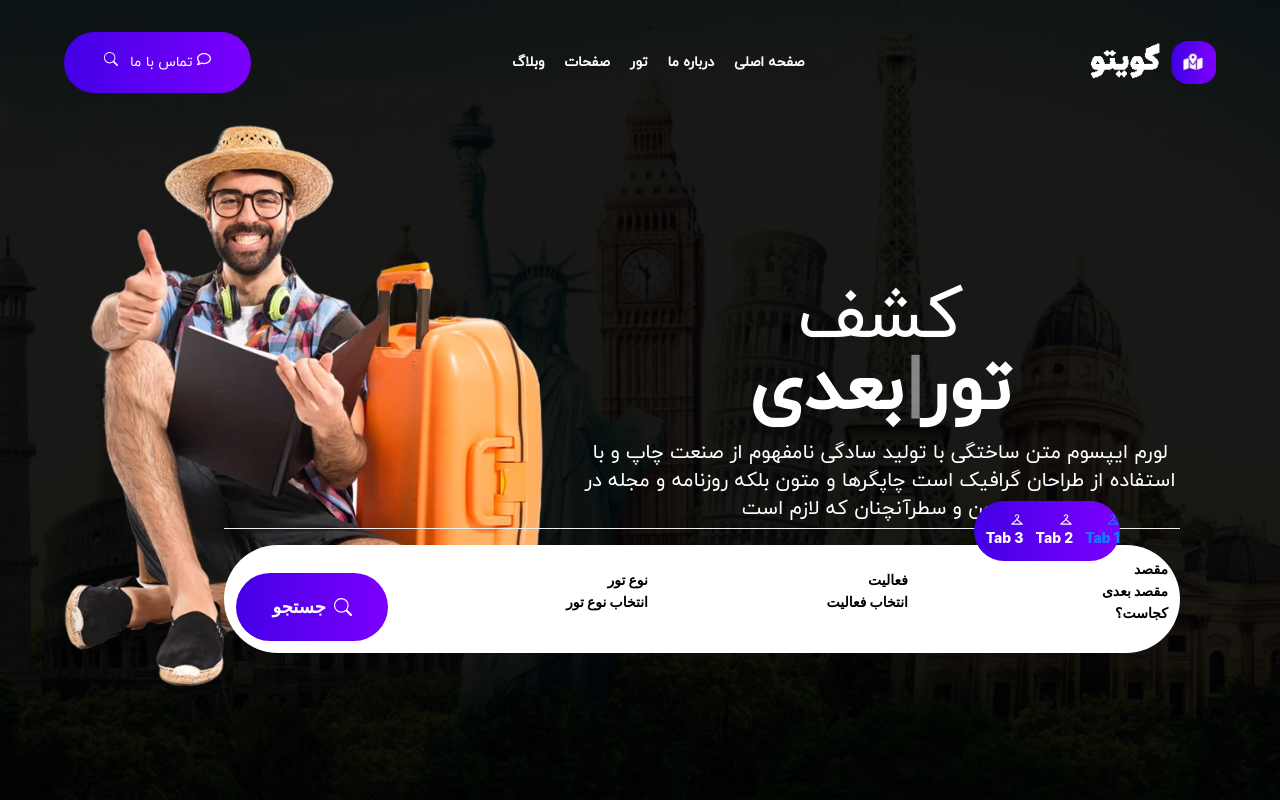
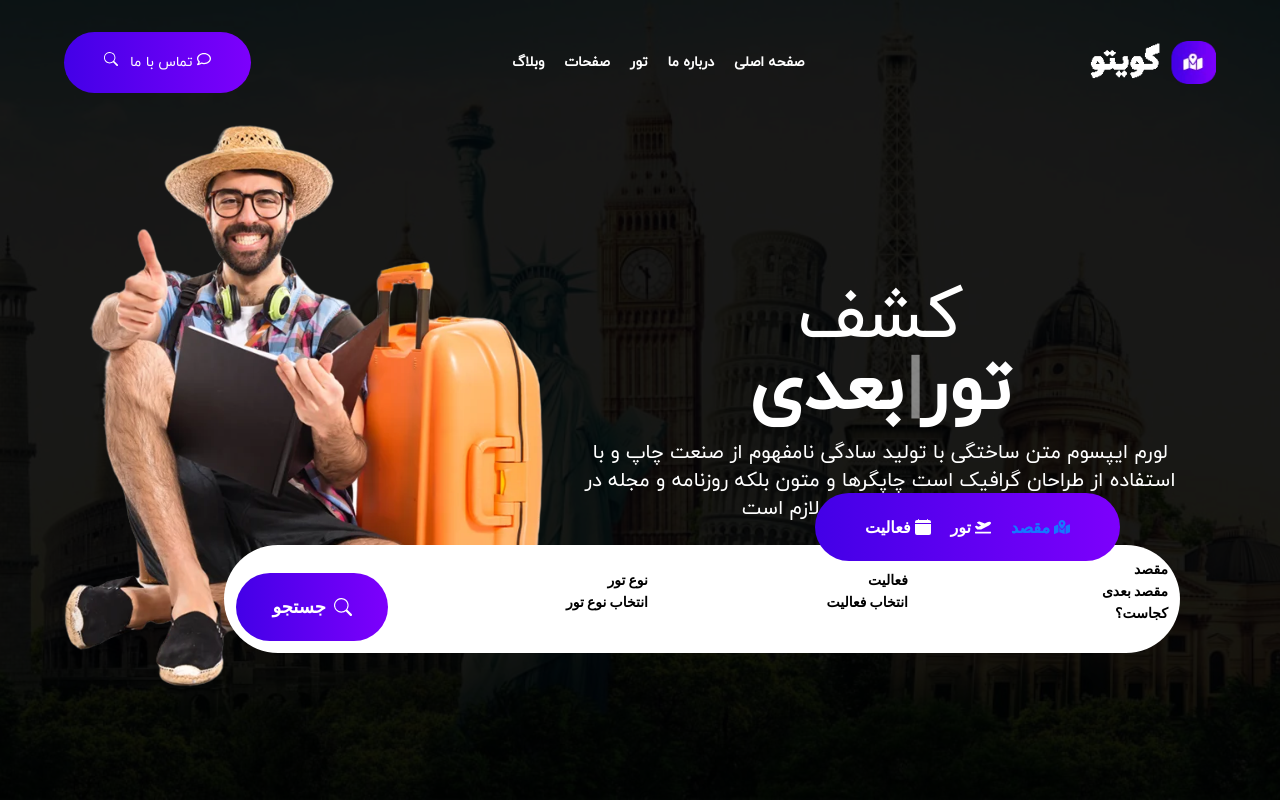
Before and after one commit to shivarahimi/tourism_project, a Next.js app: page / in a window 1280 px wide. Shown: the top 800 px of the page. Built offline with nearby package versions, Linux system fonts and the light colour scheme.

Commit message:
shiva-update

```diff
--- a/src/components/containers/LandingContainer/Intro/Intro.tsx
+++ b/src/components/containers/LandingContainer/Intro/Intro.tsx
@@ -17,7 +17,6 @@ const Intro: FC<IPropType> = () => {
     <section className="relative ">
       <div className="flex flex-col-reverse md:flex-row items-center md:justify-between text-white w-[90%] mx-auto">
         <div className="text-center max-w-2xl p-5">
-          {/* padding: 235px 0px 105px; */}
           <div className="text-7xl">کشف</div>
           <div className="flex items-center justify-center mb-3">
             <h1 className="text-7xl font-black">
--- a/src/components/containers/LandingContainer/Intro/TabSearchBox/TabSearchBox.tsx
+++ b/src/components/containers/LandingContainer/Intro/TabSearchBox/TabSearchBox.tsx
@@ -1,10 +1,11 @@
 "use client";
 // base
 import { FC, useState } from "react";
-import { BsSearch } from "react-icons/bs";
+import { BsFillCalendarFill, BsSearch } from "react-icons/bs";
 import { Tabs } from "antd";
 import { BiCloset } from "react-icons/bi";
 import { motion, AnimatePresence } from "framer-motion";
+import { FaMapMarkedAlt, FaPlaneDeparture } from "react-icons/fa";
 
 interface IPropType {}
 
@@ -13,16 +14,22 @@ const TabSearchBox: FC<IPropType> = () => {
   const tabContent = [
     {
       id: 1,
+      title: "مقصد",
+      icon: <FaMapMarkedAlt />,
       label: "مقصد",
       description: "مقصد بعدی کجاست؟",
     },
     {
       id: 2,
+      title: "تور",
+      icon: <FaPlaneDeparture />,
       label: "فعالیت",
       description: "انتخاب فعالیت",
     },
     {
       id: 3,
+      title: "فعالیت",
+      icon: <BsFillCalendarFill />,
       label: "نوع تور",
       description: "انتخاب نوع تور",
     },
@@ -95,7 +102,12 @@ const TabSearchBox: FC<IPropType> = () => {
           const id = String(i + 1);
           return {
             key: id,
-            label: `Tab ${id}`,
+            label: (
+              <div className="flex items-center text-base gap-1">
+                {content.icon}
+                {content.title}
+              </div>
+            ),
             children: (
               <AnimatePresence mode="wait">
                 {activeTab === id && (
@@ -125,7 +137,7 @@ const TabSearchBox: FC<IPropType> = () => {
               </AnimatePresence>
             ),
 
-            icon: <BiCloset />,
+            // icon: <BiCloset />,
           };
         })}
       ></Tabs>
--- a/src/styles/globals.css
+++ b/src/styles/globals.css
@@ -30,6 +30,8 @@ body {
 .ant-tabs-nav-list {
   background: linear-gradient(90deg, #4300e7 0%, #7d00fc 100%);
   border-radius: 100px;
+  padding: 10px 50px 10px;
+  gap: 20px;
 }
 .ant-tabs-nav .ant-tabs-nav-wrap {
   position: absolute;
@@ -46,3 +48,12 @@ body {
 .ant-tabs-nav-list .ant-tabs-tab{
   margin: 0px !important;
 }
+.ant-tabs-nav::before{
+  right: 0 !important;
+  left: 0 !important;
+  border-bottom: none !important;
+  content: '' !important;
+}
+/* .gt-booking-tab-btn li .nav-link.active{
+  color: #04fdee !important;
+} */
```
